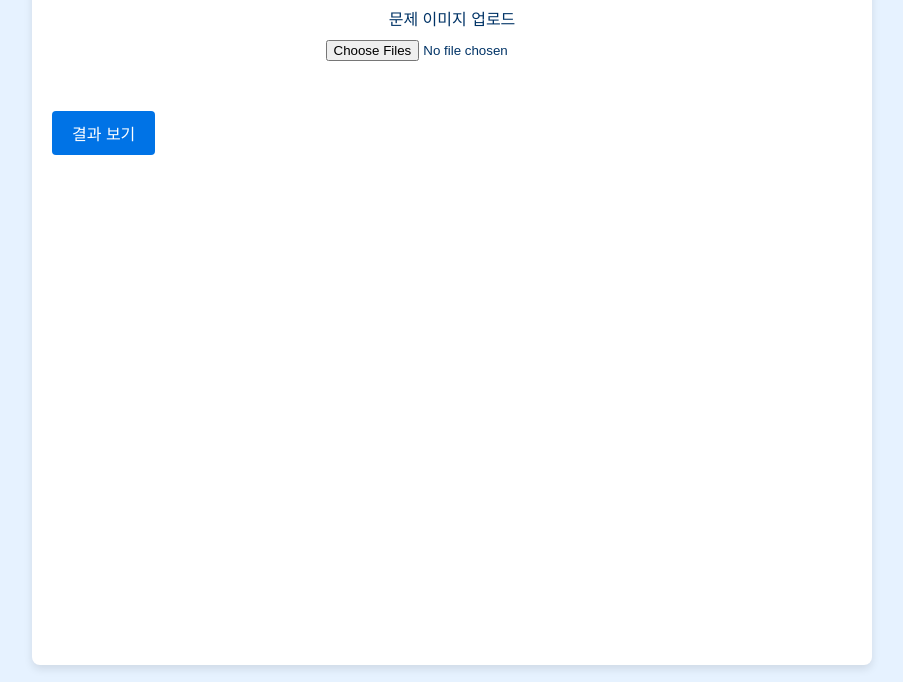
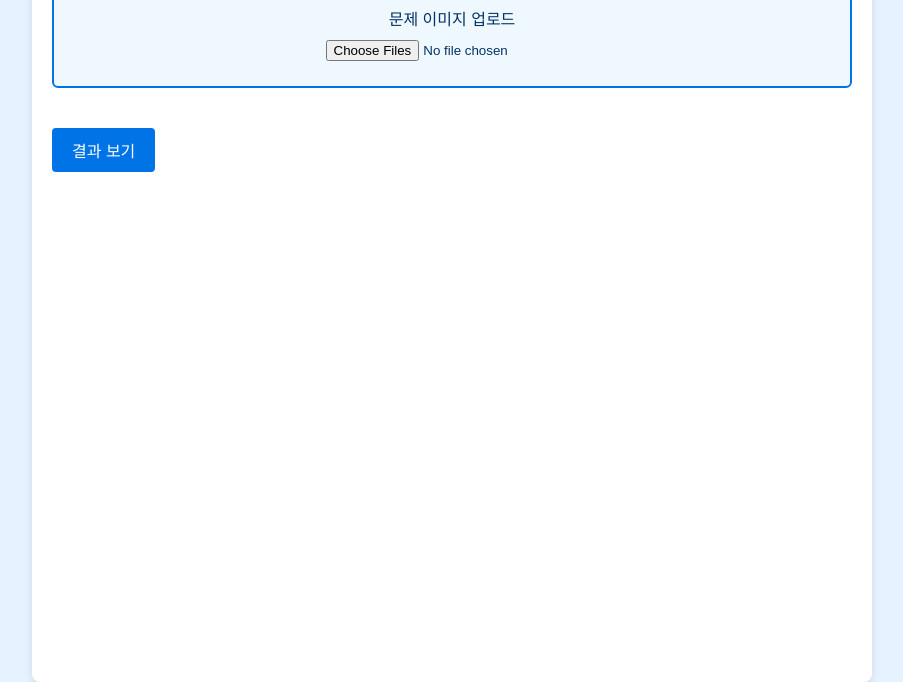
Before and after one commit to kangisndd/MathFeedbackAI, a plain HTML site: page index.html in a window 1280 px wide. Shown: the part 118-800 px from the top of the page, without its empty margins (188-1091 px from the left). Drawn offline with nearby package versions, Linux system fonts and the light colour scheme.

Commit message:
Update styles.css

```diff
--- a/styles.css
+++ b/styles.css
@@ -26,11 +26,20 @@ h1 {
   color: #003366;
 }
 
+/* 문제 이미지 업로드 영역 박스 */
+.upload-box {
+  border: 2px solid #0073e6;
+  border-radius: 6px;
+  padding: 15px;
+  margin-bottom: 20px;
+  background-color: #f0f8ff;
+}
+
+/* 업로드 섹션 스타일 */
 .upload-section {
   display: flex;
   flex-direction: column;
   align-items: center;
-  margin-bottom: 20px;
 }
 
 .file-label {
@@ -98,7 +107,7 @@ button:hover {
   height: 400px;
 }
 
-/* 분석 결과 문구 스타일 수정: 최소 높이와 패딩 추가 */
+/* 분석 결과 문구 스타일 */
 #analysis-result {
   min-height: 30px;
   padding: 10px;
```
